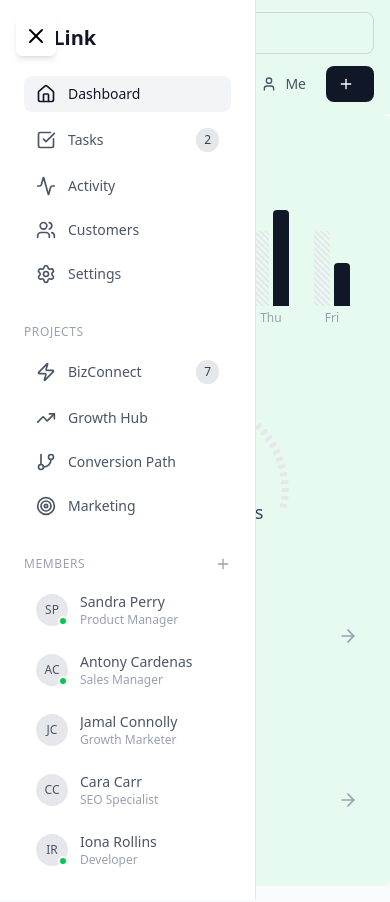
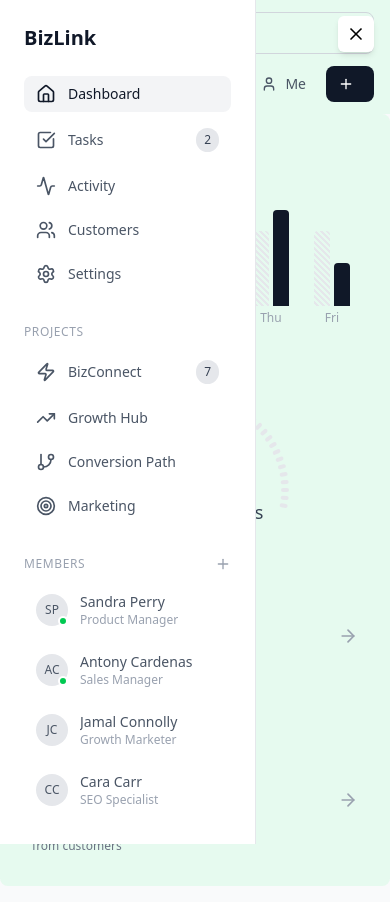
Before and after one commit to ay690/Enlog_Assignment, a React (Vite) app: page / in a window 390 px wide. Shown: the top 902 px of the page. Built offline with nearby package versions, Linux system fonts and the light colour scheme.

Commit message:
fix: scrolling sidebar

```diff
--- a/src/components/Layout/Sidebar.tsx
+++ b/src/components/Layout/Sidebar.tsx
@@ -50,10 +50,10 @@ const Sidebar: React.FC = () => {
   return (
     <>
       <button
-        className="fixed top-4 left-4 z-30 p-2 bg-white rounded-md shadow-md md:hidden"
+        className="fixed top-4 right-4 z-30 p-2 bg-white rounded-md shadow-md md:hidden"
         onClick={() => setIsOpen(!isOpen)}
       >
-        {isOpen ? <X size={24} /> : <Menu size={24} />}
+        {isOpen ? <X size={20} /> : <Menu size={20} />}
       </button>
 
       <AnimatePresence>
@@ -64,7 +64,7 @@ const Sidebar: React.FC = () => {
             exit={{ x: "-100%" }}
             transition={{ duration: 0.3 }}
             className={`
-              fixed top-0 left-0 min-h-full bg-white border-r border-gray-200
+              fixed top-0 left-0 h-full bg-white border-r border-gray-200
               w-64 p-6 flex flex-col space-y-6
               md:translate-x-0 md:static md:shadow-none z-20
             `}
```
Also changed, not shown: 1 other file (tests, documents, lock files or other folders).
